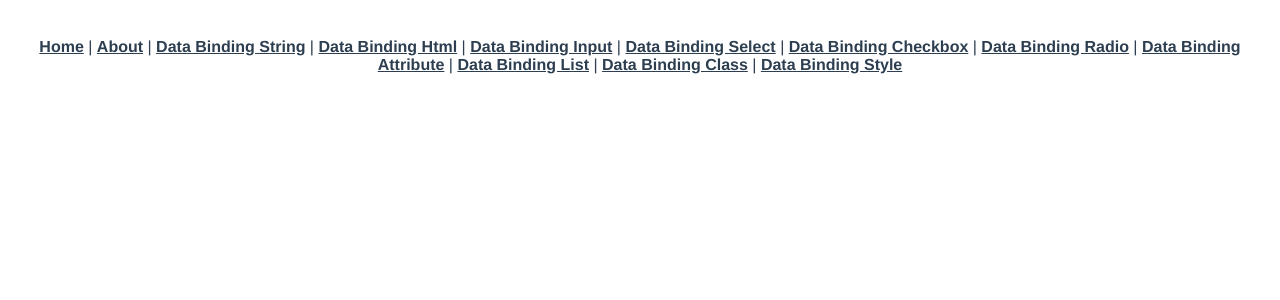
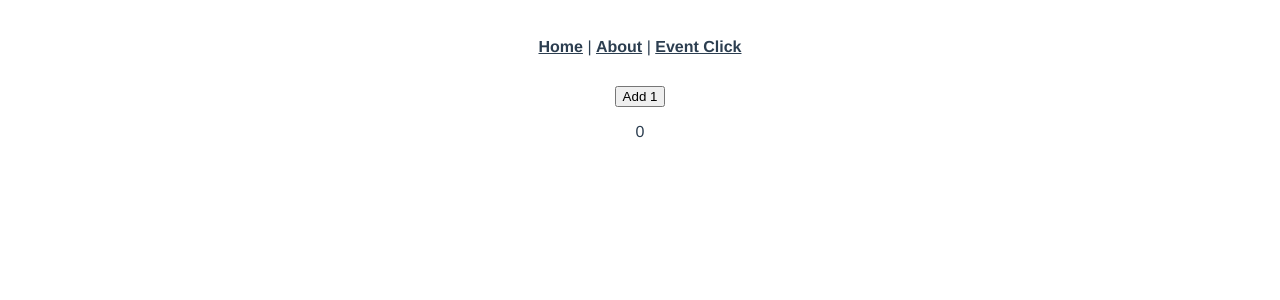
Before and after one commit to daehyeon1999/Vue_Study, a Vue app: page /event/click in a window 1280 px wide. Shown: the top 300 px of the page. Built offline with nearby package versions, Linux system fonts and the light colour scheme.

Commit message:
Click event

```diff
--- a/src/App.vue
+++ b/src/App.vue
@@ -8,7 +8,7 @@
     <router-link to="/about">About</router-link> |
 
     <!-- Data binding page으로 -->
-    <router-link to="/databinding/string">Data Binding String</router-link> |
+    <!-- <router-link to="/databinding/string">Data Binding String</router-link> |
     <router-link to="/databinding/html">Data Binding Html</router-link> |
     <router-link to="/databinding/input">Data Binding Input</router-link> |
     <router-link to="/databinding/select">Data Binding Select</router-link> |
@@ -19,7 +19,10 @@
     >
     | <router-link to="/databinding/list">Data Binding List</router-link> |
     <router-link to="/databinding/class">Data Binding Class</router-link> |
-    <router-link to="/databinding/style">Data Binding Style</router-link>
+    <router-link to="/databinding/style">Data Binding Style</router-link> -->
+
+    <!-- Event -->
+    <router-link to="event/click">Event Click</router-link>
   </nav>
 
   <!-- router-link의 페이지가 보여지는 부분 -->
--- a/src/router/index.js
+++ b/src/router/index.js
@@ -70,6 +70,11 @@ const routes = [
     path: '/databinding/style',
     name: 'DataBindingStyleView',
     component: () => import(/* webpackChunkName: "databinding" */ '../views/1_databinding/DataBindingStyleView.vue')
+  },
+  {
+    path: '/event/click',
+    name: 'EventClickView',
+    component: () => import(/* webpackChunkName: "event" */ '../views/Event/EventClickView.vue')
   }
 ]
 
--- /dev/null
+++ b/src/views/Event/EventClickView.vue
@@ -0,0 +1,27 @@
+<template>
+  <div>
+    <!-- Event는 @를 사용 -->
+    <button @click="increaseCounter">Add 1</button>
+    <p>{{ counter }}</p>
+  </div>
+</template>
+
+<script>
+export default {
+  components: {},
+  data() {
+    return {
+      counter: 0
+    }
+  },
+  setup() {},
+  created() {},
+  mounted() {},
+  unmounted() {},
+  methods: {
+    increaseCounter() {
+      this.counter++
+    }
+  }
+}
+</script>
```
